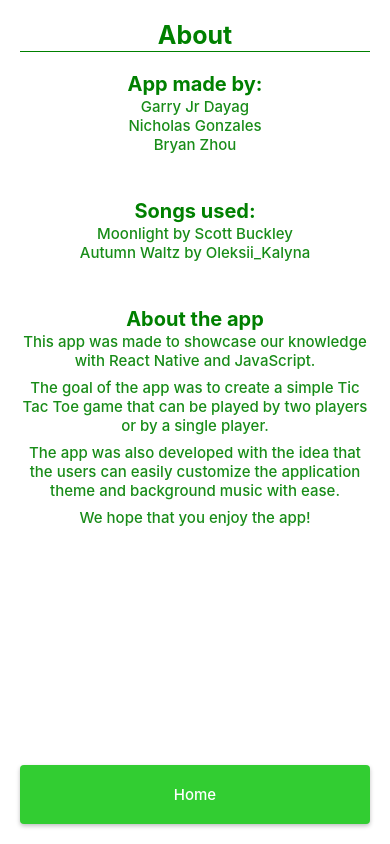
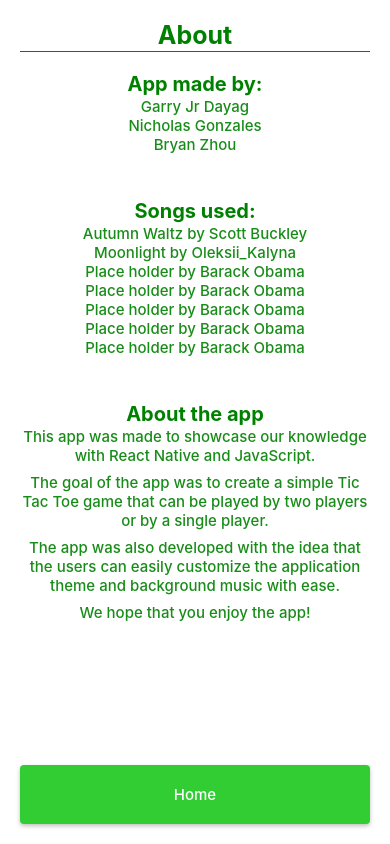
Before and after one commit to garryloopy/TicTacToe, a React Native app: screen /About in a window 390 px wide. Built offline with nearby package versions, Linux system fonts and the light colour scheme; what react-native-sound would draw is missing.

Commit message:
Update on about page

```diff
--- a/components/soundManager.js
+++ b/components/soundManager.js
@@ -26,31 +26,38 @@ var moonlight = createNewSound("moonlight.mp3");
 const sounds = {
     0 : {
         sound: autumnWaltz,
-        name: "Autumn Waltz"
+        name: "Autumn Waltz",
+        author: "Scott Buckley"
     },
     1 : {
         sound: moonlight,
-        name: "Moonlight"
+        name: "Moonlight",
+        author: "Oleksii_Kalyna"
     },
     2 : {
         sound: moonlight,
-        name: "Moonlight"
+        name: "Place holder",
+        author: "Barack Obama"
     },
     3 : {
         sound: moonlight,
-        name: "Moonlight"
+        name: "Place holder",
+        author: "Barack Obama"
     },
     4 : {
         sound: moonlight,
-        name: "Moonlight"
+        name: "Place holder",
+        author: "Barack Obama"
     },
     5 : {
         sound: moonlight,
-        name: "Moonlight"
+        name: "Place holder",
+        author: "Barack Obama"
     },
     6 : {
         sound: moonlight,
-        name: "Moonlight"
+        name: "Place holder",
+        author: "Barack Obama"
     }
 }
 
@@ -96,11 +103,11 @@ export function stopAllSounds() {
  * @param {Number} soundId The sound id to be played
  */
 export function playSoundById(soundId) {
-    console.log("Playing sound with id: ", soundId)
+    console.log("Playing sound", sounds[soundId].name , "with id:", soundId)
     sounds[soundId].sound.play(
         (success) => {
             if (success) {
-                console.log("Successfully finished playing sound with id: ", soundId)
+                console.log("Successfully finished playing sound with id:", soundId)
             } else {
                 console.log("Playback failed")
             }
--- a/screens/AboutPage.jsx
+++ b/screens/AboutPage.jsx
@@ -20,7 +20,7 @@ import { playSoundById, stopAllSounds } from "../components/soundManager";
 
 export default function AboutPage({ navigation }) {
 
-    const { themeId } = useConfigContext();
+    const { themeId, availableSounds } = useConfigContext();
 
     // Represents current theme
     const [currentTheme, setCurrentTheme] = useState(getThemeById(themeId).theme);
@@ -128,8 +128,19 @@ export default function AboutPage({ navigation }) {
                     <Text style={[styles.heading, {fontSize: 20}]}>Songs used:</Text>
                 </View>
                 <View style={{paddingBottom: 15}}>
-                    <Text style={styles.text}>Moonlight by Scott Buckley</Text>
+                    {
+                        Object.keys(availableSounds).map((soundId) => (
+                            <Text style={styles.text} key={soundId}>{availableSounds[soundId].name} by {availableSounds[soundId].author}</Text>
+                        ))
+                    }
+                    {/* <Text style={styles.text}>Moonlight by Scott Buckley</Text>
                     <Text style={styles.text}>Autumn Waltz by Oleksii_Kalyna</Text>
+                    <Text style={styles.text}>Place holder</Text>
+                    <Text style={styles.text}>Place holder</Text>
+                    <Text style={styles.text}>Place holder</Text>
+                    <Text style={styles.text}>Place holder</Text>
+                    <Text style={styles.text}>Place holder</Text>
+                    <Text style={styles.text}>Place holder</Text> */}
                 </View>
             </View>
 
```
